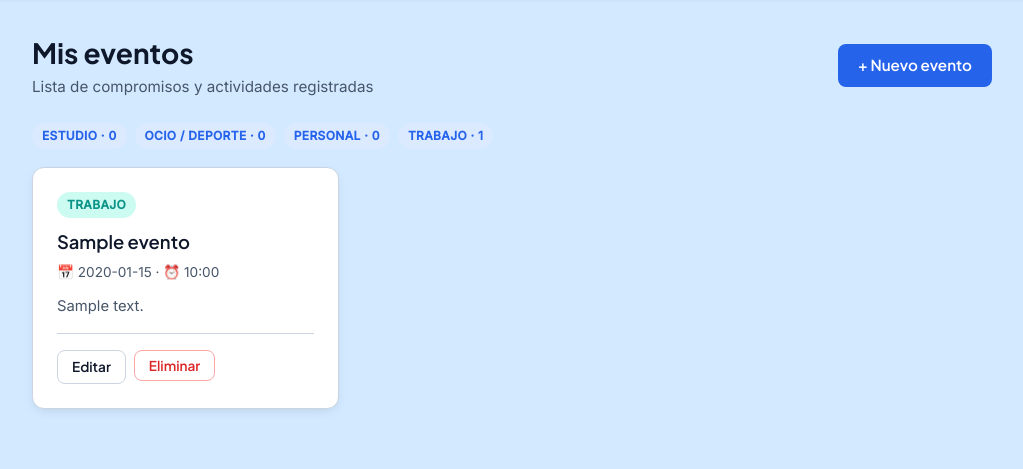
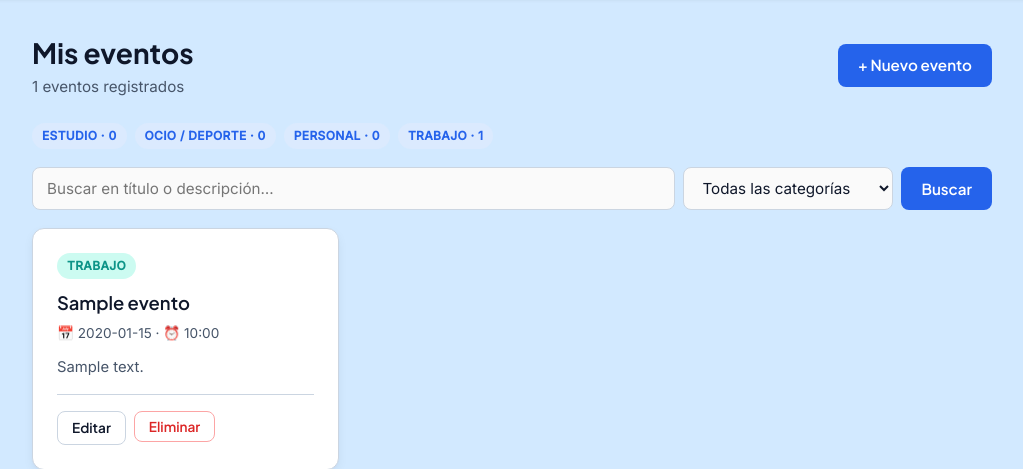
Before and after one commit to JoseLuis-2006/AgendaWeb_P2pB, a PHP site: page / in a window 1280 px wide. Shown: the part 72-541 px from the top of the page, without its empty margins (128-1151 px from the left). Run offline with PHP 8.4, Linux system fonts and the light colour scheme; the visitor is signed in with stand-in values (Sample User, id 1); data comes from the database, SQL or seed files in the repository; tables that the repository leaves empty hold one stand-in row (values such as "Sample post"); a stand-in replaces the project's code that opens the database connection.

Commit message:
P9: busqueda por texto y categoria, solo en mis eventos

```diff
--- a/css/estilos.css
+++ b/css/estilos.css
@@ -389,3 +389,12 @@ input:focus, select:focus, textarea:focus {
 .tarjeta--auth { max-width: 460px; margin-inline: auto; }
 .acciones-form { display: flex; flex-wrap: wrap; gap: 12px; align-items: center; }
 .acciones-form .btn-secondary { padding: 10px 20px; font-size: 0.95rem; }
+
+/* ---- P9: buscador ---- */
+.buscador { display: flex; flex-wrap: wrap; gap: 8px; margin: 0 0 18px; }
+.buscador .form-input  { flex: 1 1 220px; width: auto; }
+.buscador .form-select { flex: 0 1 210px; width: auto; }
+
+/* .btn-secondary no trae padding propio; lo damos en el buscador y en "sin resultados" */
+.buscador .btn-secondary,
+.empty-state .btn-secondary { padding: 10px 20px; font-size: 0.95rem; }
--- a/index.php
+++ b/index.php
@@ -1,6 +1,12 @@
 <?php
 require __DIR__ . '/partes/sesion.php';
 require 'conexion.php';
+
+// Escapa texto antes de ponerlo en el HTML
+function e(?string $texto): string
+{
+    return htmlspecialchars((string) $texto, ENT_QUOTES, 'UTF-8');
+}
 
 // Avisos que llegan por la URL después de una redirección (patrón PRG)
 $avisos = [
@@ -21,21 +27,51 @@ foreach ($avisos as $clave => $mensaje) {
     }
 }
 
-// Paso 5: JOIN para traer el NOMBRE de la categoría + Paso 7: solo los eventos de ESTE usuario
-$stmt = $mysqli->prepare(
-    'SELECT e.id, e.titulo, e.fecha, e.hora, e.descripcion,
-            c.id AS categoria_id, c.nombre AS categoria
-       FROM eventos e
-       JOIN categorias c ON c.id = e.categoria_id
-      WHERE e.usuario_id = ?
-      ORDER BY e.fecha ASC, e.hora ASC'
-);
-$stmt->bind_param('i', $usuarioId);
+// ───────── P9 · Paso 1: lee lo que se busca ─────────
+$q = is_string($_GET['q'] ?? null) ? mb_substr(trim($_GET['q']), 0, 60) : '';   // texto, máx. 60
+$categoriaId = (int) ($_GET['categoria'] ?? 0);                                  // 0 = todas
+
+// Las categorías del filtro (igual que el <select> de registrar.php)
+$categorias = $mysqli->query('SELECT id, nombre FROM categorias ORDER BY nombre')->fetch_all(MYSQLI_ASSOC);
+$idsValidos = array_map('intval', array_column($categorias, 'id'));
+if (!in_array($categoriaId, $idsValidos, true)) {
+    $categoriaId = 0;                                   // una categoría inventada = todas
+}
+$buscando = ($q !== '' || $categoriaId !== 0);
+
+// ───────── P9 · Paso 2: arma la consulta por piezas ─────────
+$condiciones = ['e.usuario_id = ?'];                    // SIEMPRE: solo mis eventos (P8)
+$tipos       = 'i';
+$valores     = [$usuarioId];
+
+if ($q !== '') {
+    // % y _ son comodines de LIKE: se escapan para buscarlos como texto normal
+    $patron = '%' . addcslashes($q, '%_\\') . '%';
+    $condiciones[] = '(e.titulo LIKE ? OR e.descripcion LIKE ?)';
+    $tipos      .= 'ss';
+    $valores[]   = $patron;
+    $valores[]   = $patron;
+}
+if ($categoriaId !== 0) {
+    $condiciones[] = 'e.categoria_id = ?';
+    $tipos      .= 'i';
+    $valores[]   = $categoriaId;
+}
+
+// implode une NUESTRAS piezas fijas; los datos del usuario solo viajan por los ?
+$sql = 'SELECT e.id, e.titulo, e.fecha, e.hora, e.descripcion,
+               c.id AS categoria_id, c.nombre AS categoria
+          FROM eventos e
+          JOIN categorias c ON c.id = e.categoria_id
+         WHERE ' . implode(' AND ', $condiciones) . '
+         ORDER BY e.fecha ASC, e.hora ASC';
+$stmt = $mysqli->prepare($sql);
+$stmt->bind_param($tipos, ...$valores);                 // ... reparte el arreglo en argumentos
 $stmt->execute();
 $eventos = $stmt->get_result()->fetch_all(MYSQLI_ASSOC);
 $stmt->close();
 
-// Paso 6: resumen por categoría. El filtro va en el ON (no en un WHERE) para que
+// Resumen por categoría (sin cambios). El filtro va en el ON para que
 // las categorías sin eventos tuyos sigan apareciendo con 0.
 $stmt = $mysqli->prepare(
     'SELECT c.nombre, COUNT(e.id) AS total
@@ -71,7 +107,7 @@ $mysqli->close();
             <nav class="nav">
                 <a href="index.php" class="nav__link is-active">Mis eventos</a>
                 <a href="registrar.php" class="nav__link">Nuevo evento</a>
-                <span class="nav__link">Hola, <?= htmlspecialchars($usuarioNombre, ENT_QUOTES, 'UTF-8') ?></span>
+                <span class="nav__link">Hola, <?= e($usuarioNombre) ?></span>
                 <a href="logout.php" class="nav__link">Salir</a>
             </nav>
         </div>
@@ -81,13 +117,20 @@ $mysqli->close();
 
         <!-- AVISO DINÁMICO (Patrón PRG) -->
         <?php if ($aviso !== null): ?>
-            <div class="alert <?= $claseAviso ?>" role="status"><?= $claseAviso === 'alert--ok' ? '&#9989;' : '&#9888;&#65039;' ?> <?= htmlspecialchars($aviso, ENT_QUOTES, 'UTF-8') ?></div>
+            <div class="alert <?= $claseAviso ?>" role="status"><?= $claseAviso === 'alert--ok' ? '&#9989;' : '&#9888;&#65039;' ?> <?= e($aviso) ?></div>
         <?php endif; ?>
 
         <div class="page__header">
             <div>
                 <h1 class="page__title">Mis eventos</h1>
-                <p class="page__subtitle">Lista de compromisos y actividades registradas</p>
+                <!-- P9 · Paso 5: el subtítulo cambia si estás buscando -->
+                <p class="page__subtitle">
+                    <?php if ($buscando): ?>
+                        <?= count($eventos) ?> resultado<?= count($eventos) === 1 ? '' : 's' ?><?= $q !== '' ? ' para «' . e($q) . '»' : '' ?>
+                    <?php else: ?>
+                        <?= count($eventos) ?> eventos registrados
+                    <?php endif; ?>
+                </p>
             </div>
             <a href="registrar.php" class="btn-primary">+ Nuevo evento</a>
         </div>
@@ -96,13 +139,36 @@ $mysqli->close();
         <p class="resumen">
             <?php foreach ($resumen as $r): ?>
                 <span class="card__badge badge-azul">
-                    <?= htmlspecialchars($r['nombre'], ENT_QUOTES, 'UTF-8') ?> · <?= (int) $r['total'] ?>
+                    <?= e($r['nombre']) ?> · <?= (int) $r['total'] ?>
                 </span>
             <?php endforeach; ?>
         </p>
 
-        <!-- LISTA DE EVENTOS O ESTADO VACÍO -->
-        <?php if (empty($eventos)): ?>
+        <!-- P9 · Paso 4: FORMULARIO DE BÚSQUEDA (GET) -->
+        <form class="buscador" method="get" action="index.php" role="search">
+            <input class="form-input" type="search" name="q" value="<?= e($q) ?>" maxlength="60"
+                   placeholder="Buscar en título o descripción…" aria-label="Buscar eventos">
+            <select class="form-select" name="categoria" aria-label="Filtrar por categoría">
+                <option value="0">Todas las categorías</option>
+                <?php foreach ($categorias as $cat): ?>
+                    <option value="<?= (int) $cat['id'] ?>" <?= $categoriaId === (int) $cat['id'] ? 'selected' : '' ?>>
+                        <?= e($cat['nombre']) ?>
+                    </option>
+                <?php endforeach; ?>
+            </select>
+            <button type="submit" class="btn-primary">Buscar</button>
+            <?php if ($buscando): ?>
+                <a href="index.php" class="btn-secondary">Limpiar</a>
+            <?php endif; ?>
+        </form>
+
+        <!-- LISTA DE EVENTOS / SIN RESULTADOS / ESTADO VACÍO -->
+        <?php if (empty($eventos) && $buscando): ?>
+            <div class="empty-state">
+                <p>Sin resultados para tu búsqueda.</p>
+                <a href="index.php" class="btn-secondary">Ver todos mis eventos</a>
+            </div>
+        <?php elseif (empty($eventos)): ?>
             <div class="empty-state">
                 <p>No tienes eventos registrados aún.</p>
                 <a href="registrar.php" class="btn-primary">+ Crear el primero</a>
@@ -113,20 +179,20 @@ $mysqli->close();
                     <article class="card">
                         <!-- Teal para Trabajo (1) y Estudio (3); el resto, azul -->
                         <span class="card__badge <?= in_array((int) $evento['categoria_id'], [1, 3], true) ? 'badge-teal' : 'badge-azul' ?>">
-                            <?= htmlspecialchars($evento['categoria'], ENT_QUOTES, 'UTF-8') ?>
+                            <?= e($evento['categoria']) ?>
                         </span>
 
-                        <h3 class="card__title"><?= htmlspecialchars($evento['titulo'], ENT_QUOTES, 'UTF-8') ?></h3>
+                        <h3 class="card__title"><?= e($evento['titulo']) ?></h3>
 
                         <div class="card__meta">
-                            📅 <?= htmlspecialchars($evento['fecha'], ENT_QUOTES, 'UTF-8') ?>
+                            📅 <?= e($evento['fecha']) ?>
                             <?php if (!empty($evento['hora'])): ?>
-                                · ⏰ <?= htmlspecialchars(date('H:i', strtotime($evento['hora'])), ENT_QUOTES, 'UTF-8') ?>
+                                · ⏰ <?= e(date('H:i', strtotime($evento['hora']))) ?>
                             <?php endif; ?>
                         </div>
 
                         <?php if (!empty($evento['descripcion'])): ?>
-                            <p class="card__text"><?= nl2br(htmlspecialchars($evento['descripcion'], ENT_QUOTES, 'UTF-8')) ?></p>
+                            <p class="card__text"><?= nl2br(e($evento['descripcion'])) ?></p>
                         <?php endif; ?>
 
                         <div class="card__actions">
```
